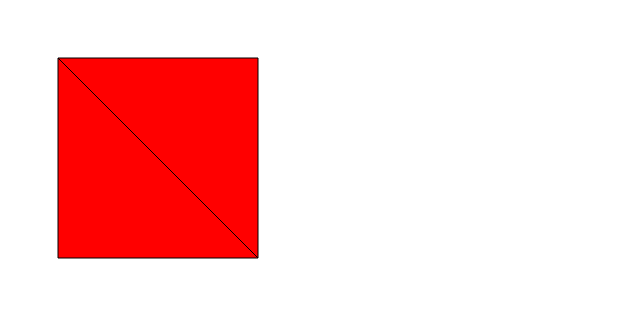
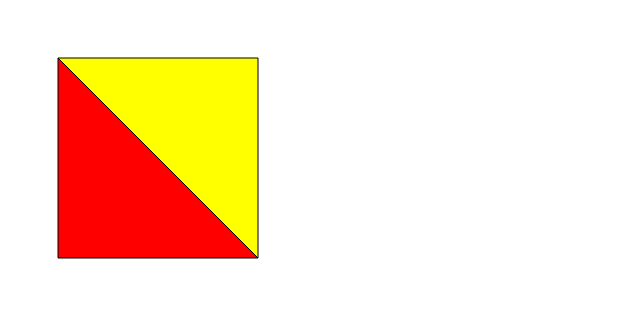
Before and after one commit to lepittenger/shiny-ironWOman, a plain HTML site: page canvas.html in a window 1280 px wide. Shown: the whole page, without its empty margins (0-640 px from the left). Drawn offline with Linux system fonts and the light colour scheme.

Commit message:
change color of second triangle

```diff
--- a/canvas.html
+++ b/canvas.html
@@ -30,6 +30,7 @@
 		ctx.fill();
 		ctx.stroke();
 
+		ctx.fillStyle='yellow';
 		ctx.beginPath();
 		ctx.moveTo(50,50); /* moves the point that the path is drawn from */
 		ctx.lineTo(250,50); /* draws a straight path to this point from the point defined in moveTo, or the point from the last call to lineTo */
```
